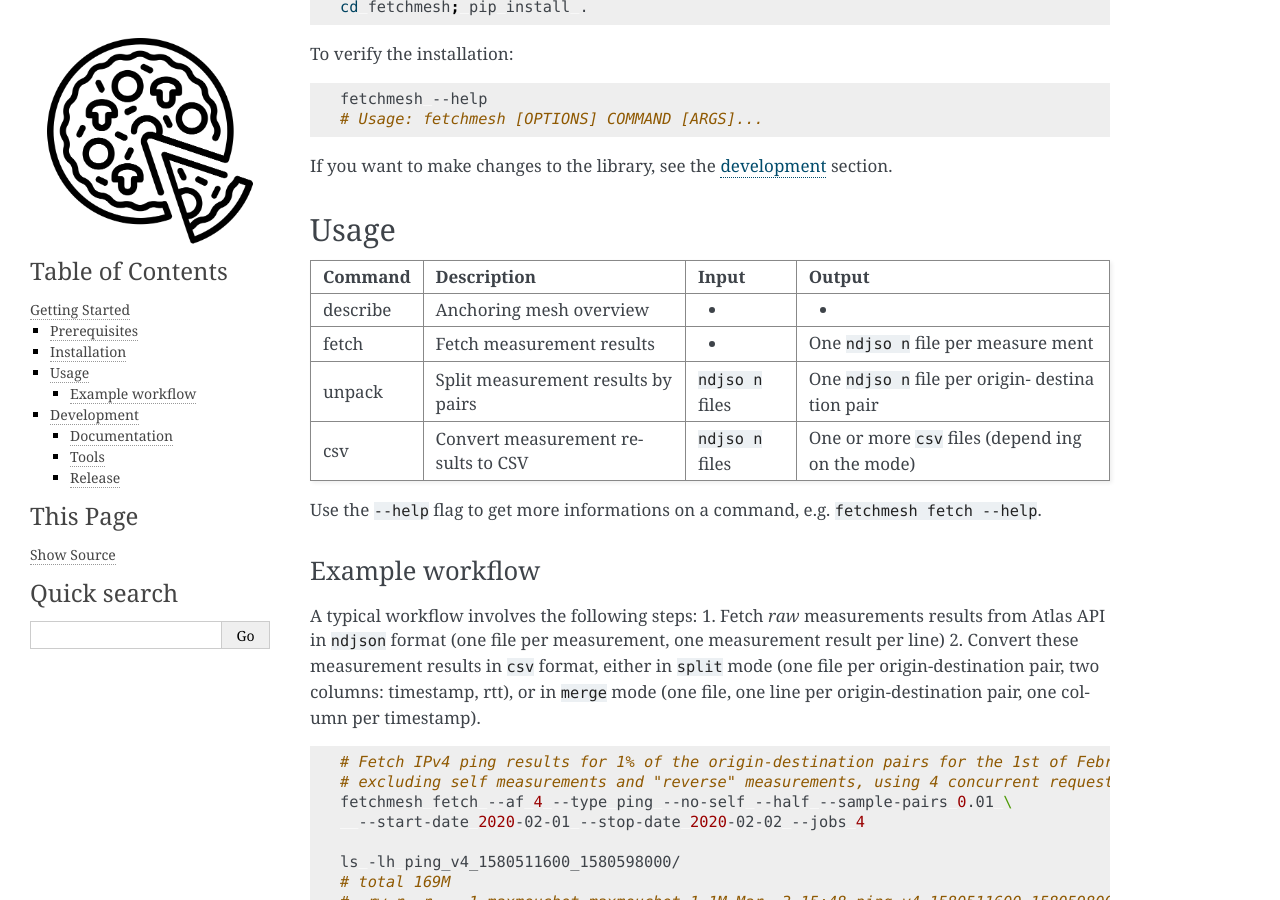
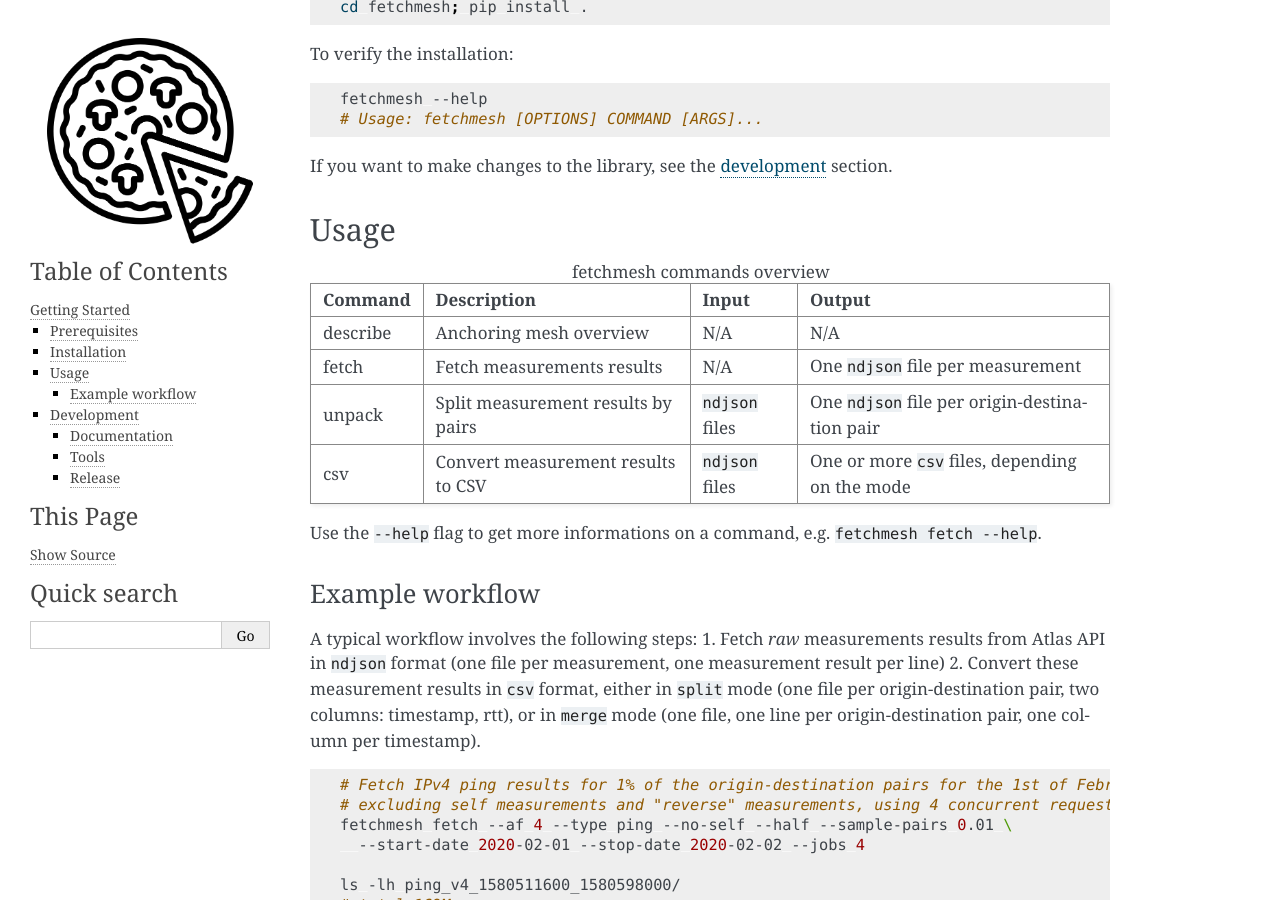
Before and after one commit to SmartMonitoringSchemes/fetchmesh, a Sphinx documentation site: the page built from docs/start.rst, in a window 1280 px wide and 900 px high, scrolled down 607 px. Built offline with Sphinx 7.4.7, drawn with Linux system fonts in a browser that asks for light colours.

Commit message:
docs: update docs

```diff
--- a/docs/conf.py
+++ b/docs/conf.py
@@ -28,7 +28,12 @@ author = "Maxime Mouchet"
 # Add any Sphinx extension module names here, as strings. They can be
 # extensions coming with Sphinx (named 'sphinx.ext.*') or your custom
 # ones.
-extensions = ["sphinx.ext.autodoc", "sphinx.ext.githubpages", "sphinx_click.ext"]
+extensions = [
+    "sphinx.ext.autodoc",
+    "sphinx.ext.doctest",
+    "sphinx.ext.githubpages",
+    "sphinx_click.ext",
+]
 
 # Add any paths that contain templates here, relative to this directory.
 templates_path = ["_templates"]
@@ -61,4 +66,9 @@ html_theme_options = {
 # so a file named "default.css" will overwrite the builtin "default.css".
 html_static_path = ["_static"]
 
+# -- Options for LaTeX output ------------------------------------------------
+
+# latex_engine = 'lualatex'
+# latex_domain_indices = False
+
 autodoc_member_order = "groupwise"
--- a/docs/index.rst
+++ b/docs/index.rst
@@ -5,7 +5,7 @@ Contents
 --------
 
 .. toctree::
-   :maxdepth: 2
+   :maxdepth: 4
 
    start.rst
    cli.rst
--- a/docs/start.rst
+++ b/docs/start.rst
@@ -47,38 +47,29 @@ If you want to make changes to the library, see the
 Usage
 -----
 
-+------------+------------------------------------+---------+---------+
-| Command    | Description                        | Input   | Output  |
-+============+====================================+=========+=========+
-| describe   | Anchoring mesh overview            | -       | -       |
-+------------+------------------------------------+---------+---------+
-| fetch      | Fetch measurement results          | -       | One     |
-|            |                                    |         | ``ndjso |
-|            |                                    |         | n``     |
-|            |                                    |         | file    |
-|            |                                    |         | per     |
-|            |                                    |         | measure |
-|            |                                    |         | ment    |
-+------------+------------------------------------+---------+---------+
-| unpack     | Split measurement results by pairs | ``ndjso | One     |
-|            |                                    | n``     | ``ndjso |
-|            |                                    | files   | n``     |
-|            |                                    |         | file    |
-|            |                                    |         | per     |
-|            |                                    |         | origin- |
-|            |                                    |         | destina |
-|            |                                    |         | tion    |
-|            |                                    |         | pair    |
-+------------+------------------------------------+---------+---------+
-| csv        | Convert measurement results to CSV | ``ndjso | One or  |
-|            |                                    | n``     | more    |
-|            |                                    | files   | ``csv`` |
-|            |                                    |         | files   |
-|            |                                    |         | (depend |
-|            |                                    |         | ing     |
-|            |                                    |         | on the  |
-|            |                                    |         | mode)   |
-+------------+------------------------------------+---------+---------+
+.. list-table:: fetchmesh commands overview
+   :header-rows: 1
+
+   * - Command
+     - Description
+     - Input
+     - Output
+   * - describe
+     - Anchoring mesh overview
+     - N/A
+     - N/A
+   * - fetch
+     - Fetch measurements results
+     - N/A
+     - One ``ndjson`` file per measurement
+   * - unpack
+     - Split measurement results by pairs
+     - ``ndjson`` files
+     - One ``ndjson`` file per origin-destination pair
+   * - csv
+     - Convert measurement results to CSV
+     - ``ndjson`` files
+     - One or more ``csv`` files, depending on the mode
 
 Use the ``--help`` flag to get more informations on a command,
 e.g. \ ``fetchmesh fetch --help``.
--- a/pyproject.toml
+++ b/pyproject.toml
@@ -25,8 +25,8 @@ hypothesis = "^5.20.2"
 pre-commit = "^1.21.0"
 pytest = "^6.0"
 pytest-cov = "^2.8"
-sphinx = "^2.3.1"
-sphinx-click = "^2.3.1"
+sphinx = "^3.2"
+sphinx-click = "^2.5"
 
 [tool.poetry.scripts]
 fetchmesh = 'fetchmesh.cli:cli'
```
Also changed, not shown: docs/library.rst (+11 -1 lines), 1 other file.
